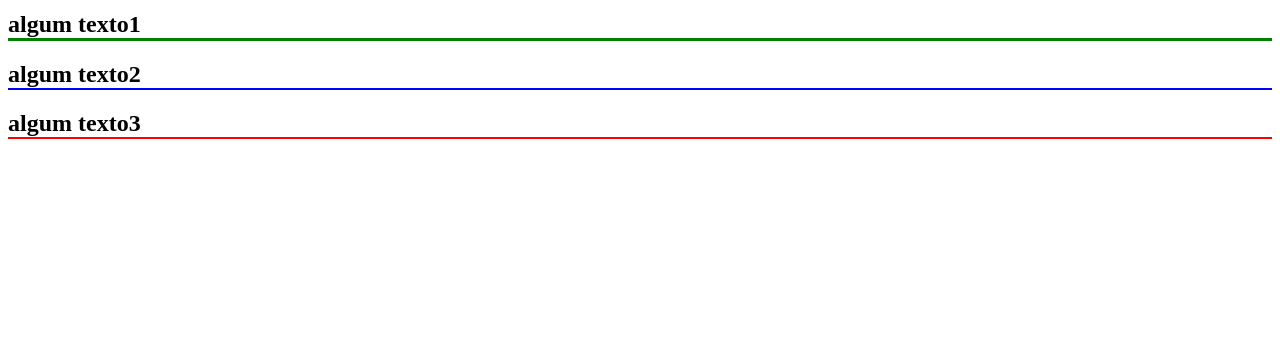
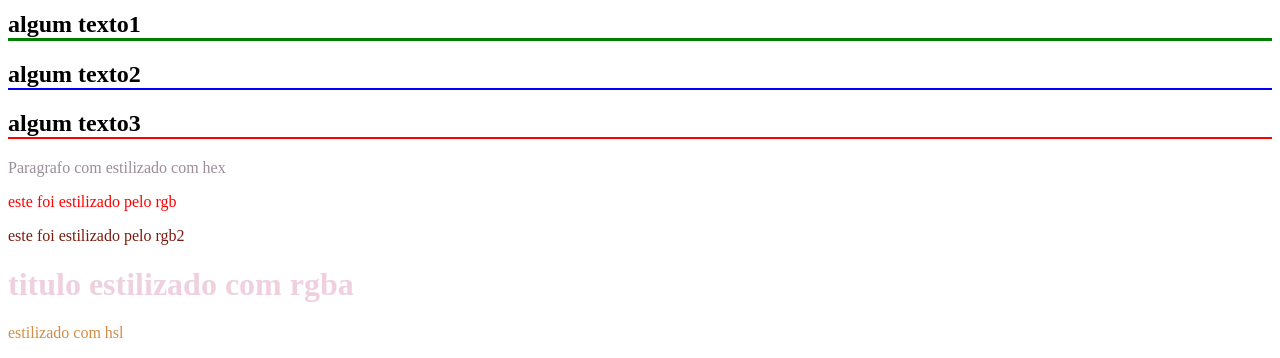
Before and after one commit to Otavioazeved/CursoDeJavascript, a plain HTML site: page js/operadores/index.html in a window 1280 px wide. Shown: the part 509-867 px from the top of the page. Before the commit the page ends 800 px from the top, so only its background shows below. Drawn offline with Linux system fonts and the light colour scheme.

Commit message:
cores no css: hex -> rgb -> hsl

```diff
--- a/estilos/style.css
+++ b/estilos/style.css
@@ -24,3 +24,25 @@ h2{
 #algum-titulo {
     border-bottom: 3px solid green;
 }
+/* hex */
+.hex{
+    color:#9b8d99 ;
+}
+
+/*rgb*/
+
+.rgb {
+  color: rgb(255, 0, 0);
+}
+
+.rgb-mixed {
+    color: rgb(121, 27, 13);
+}
+
+.rgba{
+    color: rgba(200, 99, 145, 0.3);
+}
+
+.hsl{
+    color: hsl(30, 60%, 55%);
+}
--- a/js/operadores/index.html
+++ b/js/operadores/index.html
@@ -43,5 +43,13 @@
       <h2 id="algum-titulo" class="titulo">algum texto1</h2>
       <h2 class="titulo">algum texto2</h2>
       <h2>algum texto3</h2>
+
+      <!-- hex-->
+
+      <p class="hex">Paragrafo com estilizado com hex</p>
+      <p class="rgb">este foi estilizado pelo rgb</p>
+      <p class="rgb-mixed">este foi estilizado pelo rgb2</p>
+      <h1 class="rgba">titulo estilizado com rgba</h1>
+      <p class="hsl">estilizado com hsl</p>
 </body>
 </html>
```
